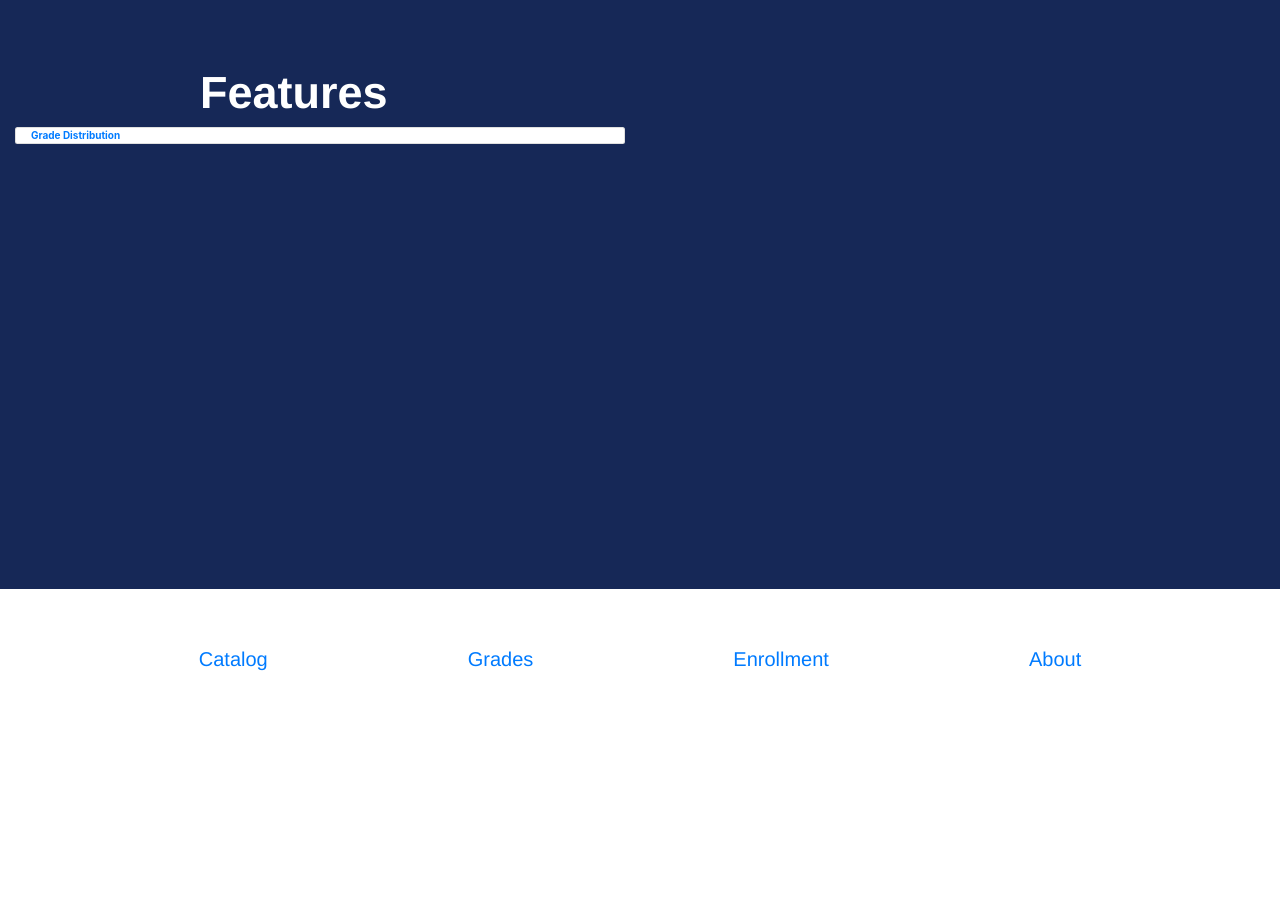
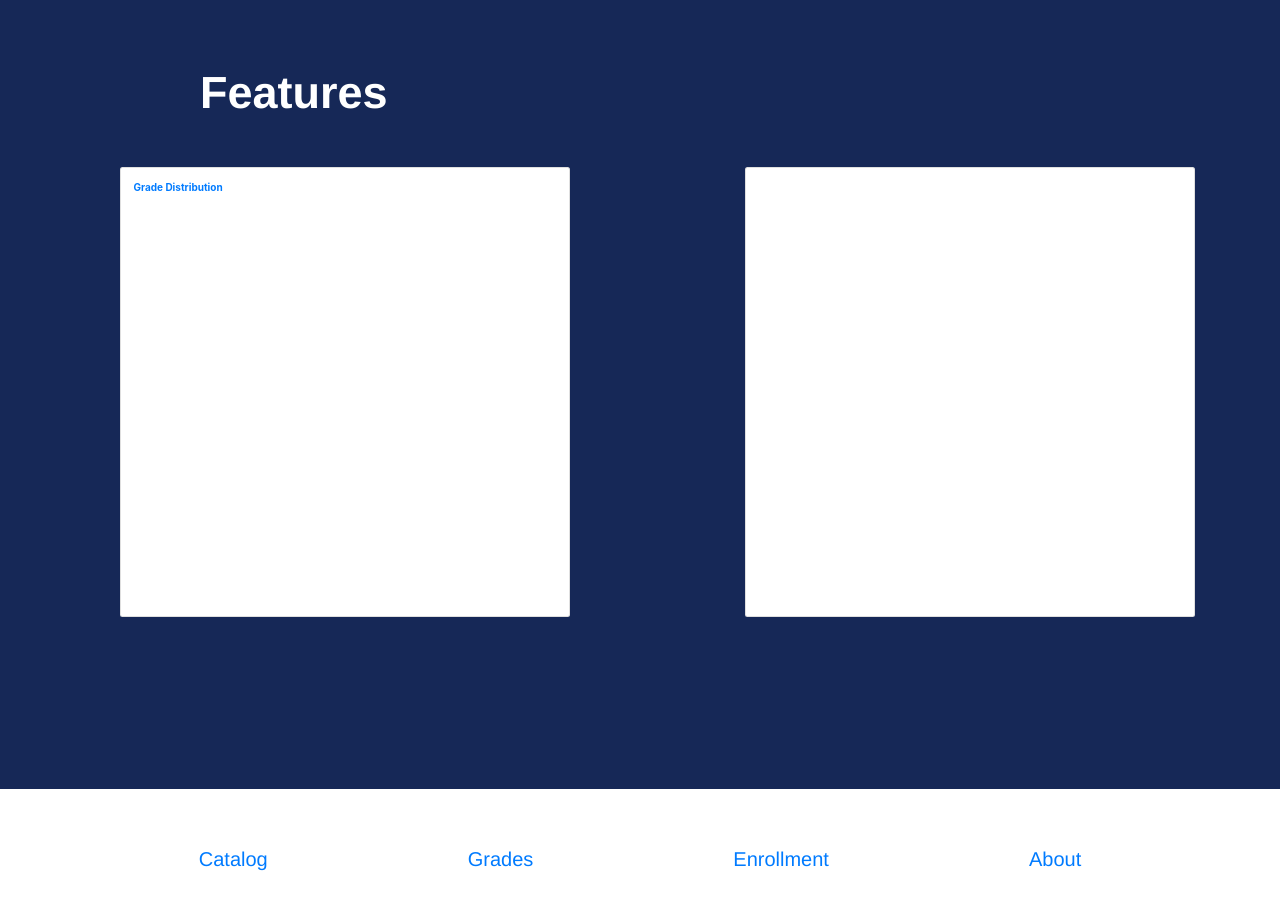
Before and after one commit to Codelab-Davis/Schedule-Tool, a React (Create React App) app in the folder schedule-tool/frontend/: page / in a window 1280 px wide. Shown: the part 1320-2230 px from the top of the page. Before the commit the page ends 2034 px from the top, so only its background shows below. Built offline with nearby package versions, Linux system fonts and the light colour scheme.

Commit message:
homepage cards

```diff
--- a/schedule-tool/frontend/src/components/css/home-page.css
+++ b/schedule-tool/frontend/src/components/css/home-page.css
@@ -142,7 +142,7 @@ a#homebutton{
 .features{
     background-color: #162857;
     width: 100%;
-    height: 600px;
+    height: 800px;
 }
 
 .featurestitle
@@ -156,9 +156,22 @@ a#homebutton{
     padding-top: 70px;
 }
 
-.featuresleft{
-    box-shadow: 0 4px 8px 0 rgba(0,0,0,0.2);
+#featuresleft{
+    padding-top: 40px;
+    margin-left: -10px;
 }
+
+.card{
+    width: 45rem;
+    height: 45rem;
+    margin-left: 10rem;
+    margin-right: 10rem;
+}
+
+#featuresright{
+    padding-top: 40px;
+}
+
 
 .footer{
     width: 100%;
--- a/schedule-tool/frontend/src/components/home-page.component.js
+++ b/schedule-tool/frontend/src/components/home-page.component.js
@@ -34,22 +34,28 @@ export default class HomePage extends Component {
                 </div>
                 <div class="features">
                     <div class="featurestitle"><b>Features</b></div>
-                    <div id="featuresleft" class="col-md-6">
+                    <div class="container">
+                        <div class="row">
+                            <div id="featuresleft" class="col-md-6 d-flex justify-content-center">
                                 <a href="grades">
                                     <div id="gradecard" class="card">
-                                <div id="gradecardtitle"class="container"><b>Grade Distribution</b></div>
+                                        <div class="card-body">
+                                            <div id="gradecardtitle" ><b>Grade Distribution</b></div>
                                             <div id="gradecarddescription"></div>
+                                        </div>
                                     </div>
                                 </a>
                             </div>
-                    <div id="featuresright" class="col-md-6">
+                            <div id="featuresright" class="col-md-6 justify-content-center">
                                 <a href="search">
-                            <div class="enrollmentcard">
-                                <div class="enrollmentcardimage"></div>
-                                <div class="enrollmentcardtitle"><b></b></div>
-                                <div class="enrollmentcarddescription"></div>
+                                    <div id="enrollmentcard" class="card">
+                                        <div id="enrollmentcardimage"></div>
+                                        <div id="enrollmentcardtitle"><b></b></div>
+                                        <div id="enrollmentcarddescription"></div>
                                     </div>
                                 </a>
+                            </div>
+                        </div>
                     </div>
                 </div>
                 <div class="footer">
```
Lines whose indentation alone changed are shown as unchanged.
